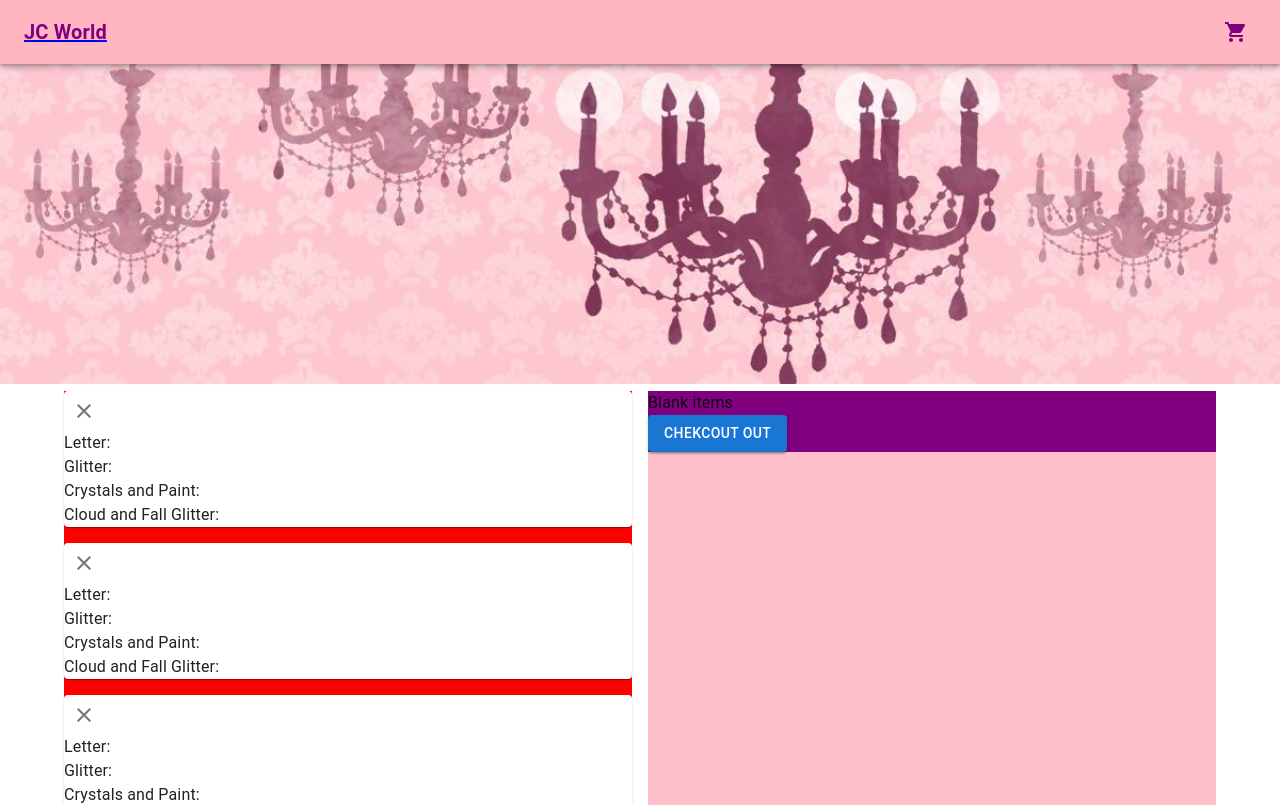
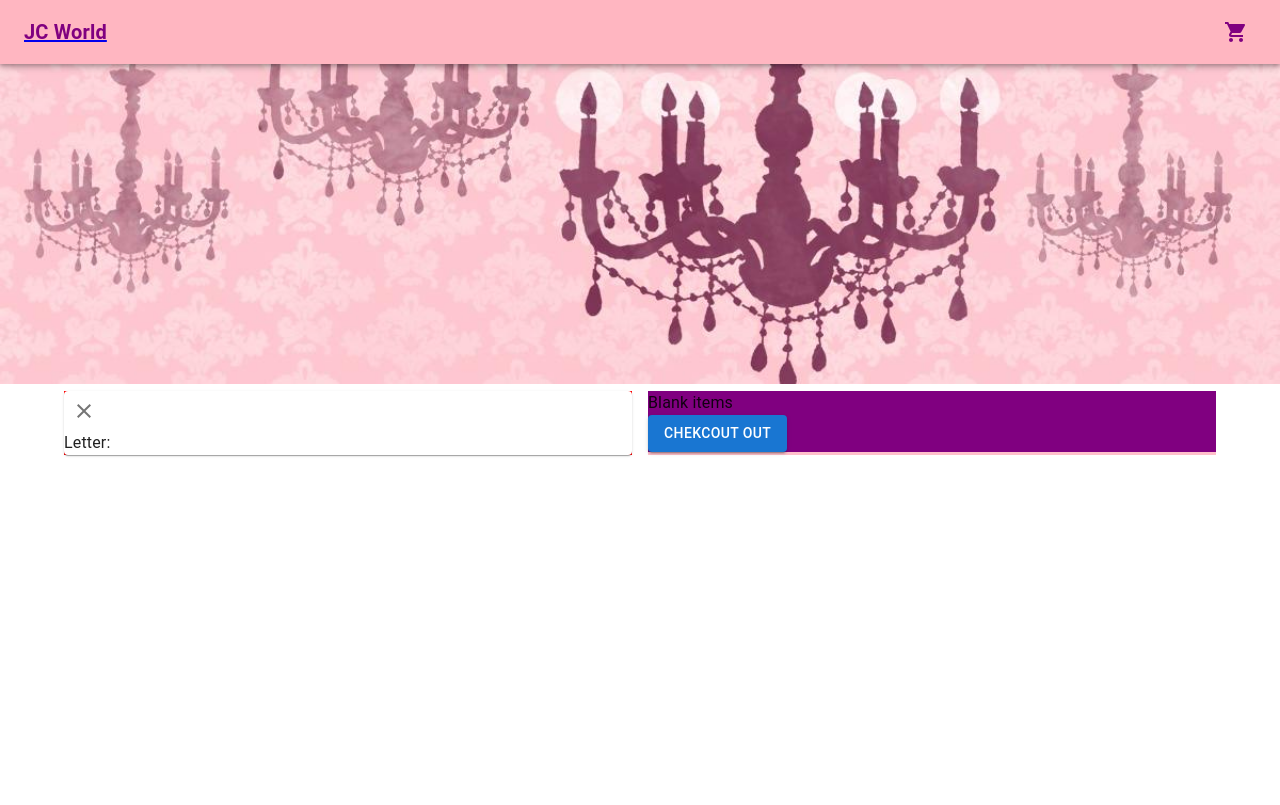
Before and after one commit to WilIhe/JC-World, a React (Vite) app: page /CartPage in a window 1280 px wide. Shown: the top 805 px of the page. Built offline with nearby package versions, Linux system fonts and the light colour scheme.

Commit message:
fixed issue with an undefined value in the letter dropdown

```diff
--- a/src/app/store.js
+++ b/src/app/store.js
@@ -8,7 +8,7 @@ import CartReducer from "../features/Cart/CartSlice";
 
 const store = configureStore({
     reducer: {
-        item: ItemReducer,
+        // item: ItemReducer,
         glitter: GlitterReducer,
         letter: LetterReducer,
         paint: CrystalPaintReducer,
--- a/src/components/CartItems.jsx
+++ b/src/components/CartItems.jsx
@@ -8,10 +8,10 @@ import { add } from "../features/Cart/CartSlice";
 
 const CartItems = () => {
     const items = [1, 2, 3, 4, 5, 6]
-    const currentGlitter = useSelector((state) => state.item.glitter)
-    const currentLetter = useSelector((state) => state.item.letter)
-    const currentPaint = useSelector((state) => state.item.crystalPaint)
-    const currentCloud = useSelector((state) => state.item.cloudFall)
+    // const currentGlitter = useSelector((state) => state.glitter.glitterName)
+    const currentLetter = useSelector((state) => state.letter.chosenLetter)
+    // const currentPaint = useSelector((state) => state.item.crystalPaint)
+    // const currentCloud = useSelector((state) => state.item.cloudFall)
 
 
 
@@ -24,19 +24,19 @@ const CartItems = () => {
                 <Box flex={2} sx={{bgcolor: 'red'}}>
                     <Grid container spacing={2}>
                         {/* {keyChainAdded === true ? handleChange :  setSharedState(updatedSharedState) } */}
-                        { add() ? items.map((item) => (
-                            <Grid jey={item} item xs={12} sm={12} md={12}>
+                        {/* { add() ? items.map((item) => ( */}
+                            <Grid item xs={12} sm={12} md={12}>
                                 <Paper>
                                     <IconButton>
                                         <Clear />
                                     </IconButton>
                                     <Typography> Letter: {currentLetter} </Typography>
-                                    <Typography> Glitter: {currentGlitter} </Typography>
-                                    <Typography> Crystals and Paint: {currentPaint} </Typography>
-                                    <Typography>   Cloud and Fall Glitter: {currentCloud} </Typography>
+                                    {/* <Typography> Glitter:  </Typography> */}
+                                    {/* <Typography> Crystals and Paint: {currentPaint} </Typography>
+                                    <Typography>   Cloud and Fall Glitter: {currentCloud} </Typography> */}
                                 </Paper>
                             </Grid>
-                        )) : null }
+                        {/* // )) : null } */}
                         {/* {keyChainList.map((item, index) =>( */}
                             {/* <Grid item xs={12} sm={12} md={12}>
                                 <Paper>
--- a/src/components/MoreInfoDropDowns.jsx
+++ b/src/components/MoreInfoDropDowns.jsx
@@ -1,5 +1,5 @@
 import { Box, Container, FormControl, Grid, InputLabel, MenuItem, Select, Typography } from "@mui/material";
-import Keychain from "./Keychain";
+//import Keychain from "./Keychain";
 import { useState} from "react";
 import { GlitterView } from "../features/glitter/glitterView";
 import { LetterView } from "../features/letter/LetterView";
@@ -10,11 +10,10 @@ const MoreInfoDropDowns = () => {
 
     return(
         <Container>
-           <GlitterView />
-
+            <GlitterView />
             <LetterView />
-            <CrystalPaintView />
-            <CloudFallView />
+            {/* <CrystalPaintView />
+            <CloudFallView /> */}
 
 
 
--- a/src/features/glitter/glitterSlice.js
+++ b/src/features/glitter/glitterSlice.js
@@ -9,7 +9,7 @@ const GlitterSlice = createSlice({
     initialState,
     reducers: {
         selectedGlitter: (state, action) => {
-            state.glitter = action.payload
+            state.glitterName = action.payload
         }
     }
 })
--- a/src/features/glitter/glitterView.jsx
+++ b/src/features/glitter/glitterView.jsx
@@ -5,7 +5,7 @@ import { FormControl, InputLabel, MenuItem, Typography, Select, Box } from "@mui
 import Keychain from "../../components/Keychain";
 
 export const GlitterView = () => {
-    // const currentGlitter = useSelector((state) => state.glitter.glitterName)
+    const currentGlitter = useSelector((state) => state.glitter.glitterName)
     const dispatch = useDispatch()
     return (
         <FormControl fullWidth>
@@ -13,9 +13,11 @@ export const GlitterView = () => {
             <Select
             labelId='Glitter-label'
             id='Glitter-select'
+            value={currentGlitter}
             onChange={(event) => dispatch(selectedGlitter(event.target.value))}
             >
                 {Keychain.glitter.map((glitter) => (
+                    //change value to glitter.props.alt possibly
                     <MenuItem key={glitter.props.alt} value={glitter}>
                         <Box align='center'>
                             {glitter}
--- a/src/features/letter/LetterSlice.js
+++ b/src/features/letter/LetterSlice.js
@@ -8,8 +8,8 @@ const LetterSlice = createSlice({
     name: 'letter',
     initialState,
     reducers: {
-        selectedLetter: (state, action) => {
-            state.Letter = action.payload
+        selectedLetter: (state, actions) => {
+            state.chosenLetter = actions.payload
         }
     }
 })
--- a/src/features/letter/LetterView.jsx
+++ b/src/features/letter/LetterView.jsx
@@ -1,11 +1,14 @@
 import React from "react";
-import { useDispatch } from "react-redux";
+import { useDispatch, useSelector} from "react-redux";
 import { selectedLetter } from "./LetterSlice";
 import { FormControl, InputLabel, Select, MenuItem } from "@mui/material";
 import Keychain from "../../components/Keychain";
 
+
 export const LetterView = () => {
     const dispatch = useDispatch()
+    const currentLetter = useSelector((state) => state.letter.chosenLetter )
+    //const letters = ['A', 'B', 'C', 'D', 'E', 'F', 'G', 'H', 'I', 'J', 'K', 'L', 'M', 'N', 'O', 'P', 'Q', 'R', 'S', 'T', 'U', 'V', 'W', 'X', 'Y', 'Z']
     return (
         <FormControl fullWidth sx={{mt: 1}}>
                 <InputLabel id='select'>Letter</InputLabel>
@@ -13,7 +16,7 @@ export const LetterView = () => {
                     labelId='Letter-label'
                     id='Letter-select'
                     label='Letter'
-                    // value={selectedLetter}
+                    value={currentLetter}
                     onChange={(event) => dispatch(selectedLetter(event.target.value))}
                 >
                 {/* <Grid container> */}
```
